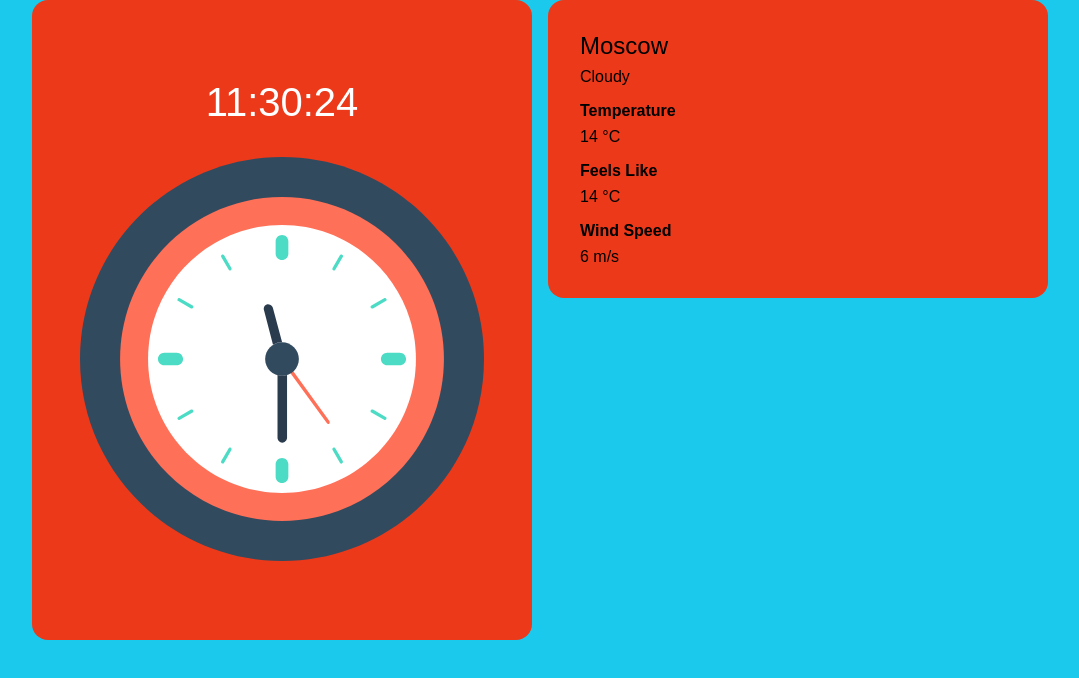
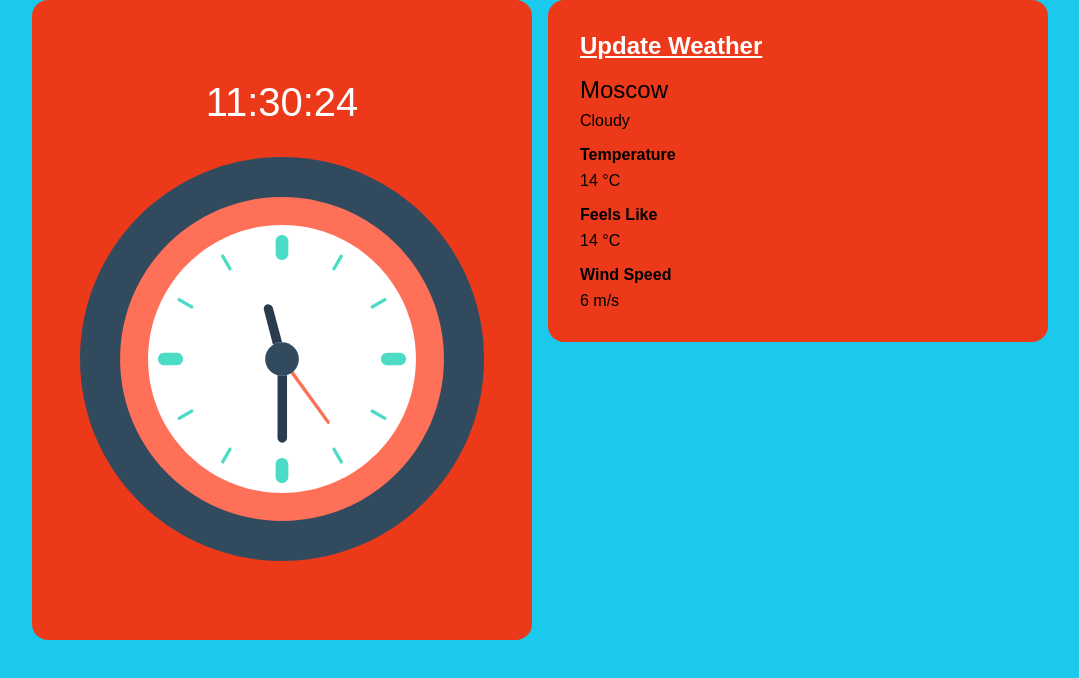
Before and after one commit to ethereal-tea/just-clock, a website built with Vite: page index.html in a window 1280 px wide. Shown: the whole page, without its empty margins (100-1179 px from the left). Built offline with nearby package versions, Linux system fonts and the light colour scheme; no server answers.

Commit message:
Add update button

```diff
--- a/index.html
+++ b/index.html
@@ -45,6 +45,9 @@
   </div>
   <div class="weather">
     <div class="weather__info">
+      <button class="update-weather-btn" type="button">
+        Update Weather
+      </button>
       <div class="weather__block">
         <span class="weather__city-name">
           Moscow
--- a/src/style.css
+++ b/src/style.css
@@ -103,6 +103,17 @@ body {
   font-size: 1.5rem;
 }
 
+.update-weather-btn {
+  background: transparent;
+  border: none;
+  font-family: inherit;
+  color: #fff;
+  font-weight: bold;
+  font-size: 1.5rem;
+  cursor: pointer;
+  text-decoration: underline;
+}
+
 @media (max-width: 600px) {
   body {
     flex-direction: column;
@@ -114,3 +125,11 @@ body {
     margin: 0 auto;
   }
 }
+
+
+/* Colors for redesign
+#264653
+#2a9d8f
+#e9c46a
+#f4a261
+#e76f51 */
--- a/src/weather.js
+++ b/src/weather.js
@@ -7,7 +7,9 @@ class Weather {
         this.weatherDesc = document.querySelector('.weather__city-desc')
         this.weaherTempFeelsLike = document.querySelector('.weather__fells-like-value')
         this.wheatherWindSpeed = document.querySelector('.weather__wind-value')
+        this.updateWeatherBtn = document.querySelector('.update-weather-btn')
         this.getLocation()
+        this.listenBtn()
         console.log(this.weatherDesc)
     }
 
@@ -16,6 +18,14 @@ class Weather {
             this.addListeners(position.coords.latitude, position.coords.longitude)
         }, (err) => {
             console.log('Не удалось получить геолокацию, ошибка: ' + err.message)
+        })
+    }
+
+    listenBtn () {
+        this.updateWeatherBtn.addEventListener('click', (e)=>{
+            console.log('Update Weather')
+            e.preventDefault()
+            this.getLocation()
         })
     }
 
```
